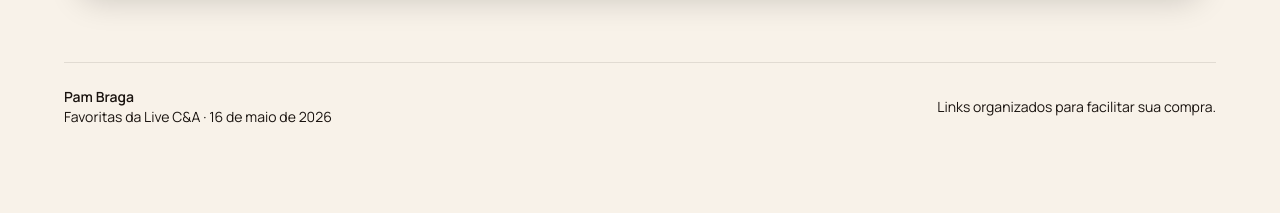
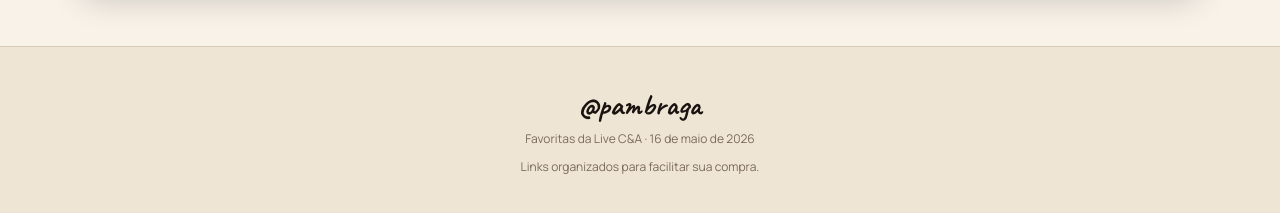
Before and after one commit to bcfbraga/pambraga-live, a Next.js app: page / in a window 1280 px wide. Shown: the part 5350-5563 px from the top of the page. Before the commit the page ends 5509 px from the top, so only its background shows below. Built offline with nearby package versions, Linux system fonts and the light colour scheme.

Commit message:
Restyle footer

```diff
--- a/components/Footer.tsx
+++ b/components/Footer.tsx
@@ -6,15 +6,13 @@ type FooterProps = {
 
 export function Footer({ liveInfo }: FooterProps) {
   return (
-    <footer className="px-5 pb-8 pt-4 sm:px-8 lg:px-10">
-      <div className="mx-auto flex max-w-6xl flex-col gap-3 border-t border-ink/10 pt-6 text-sm text-ink/58 sm:flex-row sm:items-center sm:justify-between">
-        <div>
-          <p className="font-semibold text-ink">{liveInfo.influencerName}</p>
-          <p>
-            {liveInfo.liveName} · {liveInfo.liveDate}
-          </p>
-        </div>
-        <p>Links organizados para facilitar sua compra.</p>
+    <footer className="border-t border-champagne bg-sand px-5 py-10 text-center sm:px-8">
+      <div className="mx-auto max-w-[720px] text-xs leading-6 text-clay">
+        <p className="font-script text-3xl font-bold text-ink">@{liveInfo.influencerName.toLowerCase().replace(/\s+/g, "")}</p>
+        <p className="mt-1">
+          {liveInfo.liveName} · {liveInfo.liveDate}
+        </p>
+        <p className="mt-1">Links organizados para facilitar sua compra.</p>
       </div>
     </footer>
   );
```
